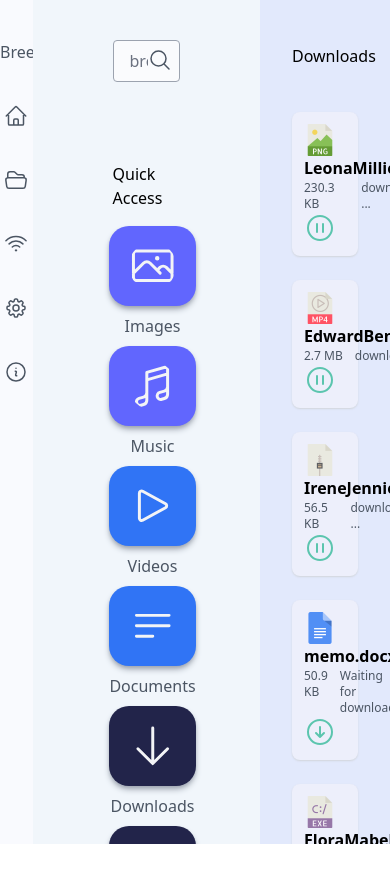
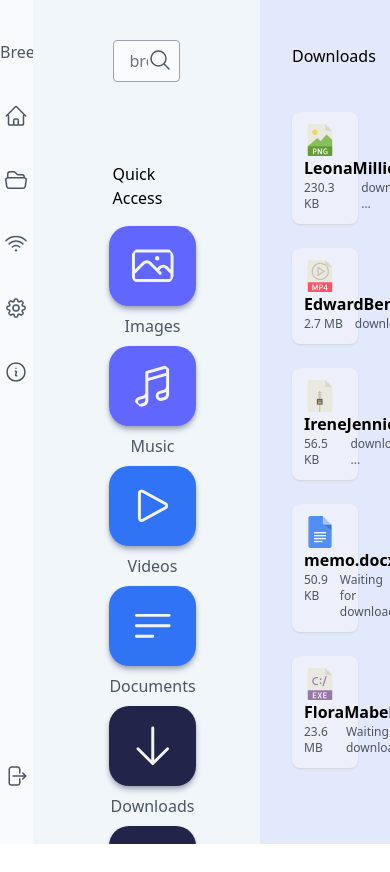
Before and after one commit to hurovroman/tauri_filesync, a Next.js app: page / in a window 390 px wide. After the commit the page ends 844 px from the top, so only its background shows below. Built offline with nearby package versions, Linux system fonts and the light colour scheme.

Commit message:
fixed error from the ui

```diff
--- a/src-tauri/tauri.conf.json
+++ b/src-tauri/tauri.conf.json
@@ -8,7 +8,7 @@
   },
   "package": {
     "productName": "breeze",
-    "version": "0.4.0"
+    "version": "0.4.2"
   },
   "tauri": {
     "allowlist": {
--- a/src/components/FileCard.tsx
+++ b/src/components/FileCard.tsx
@@ -39,22 +39,24 @@ export default function FileCard({ fileName, fileSize, fileType, downloadInProgr
                     height={144} // Desired size with correct aspect ratio
                     width={144} // Desired size with correct aspect ratio
                     alt="file card icon"
-                    className='w-[32px] dark:brightness-75'// automatic height calculation
+                    className='w-[32px] dark:brightness-75 col-span-1 '// automatic height calculation
                 />
                 {/**flex two of three - holding the file description or download progess */}
-                <div className='flex flex-col'>
-                    <h5 className='font-semibold dark:text-gray-500'>{fileName}</h5>
+                <div className='flex flex-col text-ellipsis'>
+                    <h5 className='font-semibold dark:text-gray-500 overflow-clip text-ellipsis'>{fileName}</h5>
                     <div className='flex gap-3 mt[1.5px] text-gray-600  text-xs height={30} // Desired size with correct aspect ratio
                 width={30} '>
                         <span>{__fileSize__}</span> <span>{__downloadStatus__}</span>
                     </div>
                 </div>
                 {/**flex three of three holding the file  download progress of waiting icon */}
-                {
-                    downloadInProgress == true ?
-                        <PauseCircleIcon className='w-8 h-8 text-sf_green-500 dark:text-shilo-900' /> :
-                        <ArrowDownCircleIcon className='w-8 h-8 text-sf_green-500 dark:text-sf_green-900' />
-                }
+                <div className="hidden lg:block">
+                    {
+                        downloadInProgress == true ?
+                            <PauseCircleIcon className='w-8 h-8 text-sf_green-500 dark:text-shilo-900' /> :
+                            <ArrowDownCircleIcon className='w-8 h-8 text-sf_green-500 dark:text-sf_green-900' />
+                    }
+                </div>
             </div>
         </>
     )
--- a/src/components/MusicFile.tsx
+++ b/src/components/MusicFile.tsx
@@ -14,7 +14,7 @@ export default function MusicFile({ fileName, fileFormat, fileSize, filePath }:
     const __fileSize__ = computeFileSize(fileSize);
 
     return (
-        <div className='flex flex-col w-fit items-center justify-between bg-shilo-200 dark:bg-mirage-x-600 hover:brightness-75 cursor-pointer rounded-lg p-4 my-4'>
+        <div className='flex flex-col flex-wrap w-fit items-center justify-between bg-shilo-200 dark:bg-mirage-x-600 hover:brightness-75 cursor-pointer rounded-lg p-4 my-4'>
             <div>
                 {
                     <Image
@@ -22,12 +22,12 @@ export default function MusicFile({ fileName, fileFormat, fileSize, filePath }:
                         height={144} // Desired size with correct aspect ratio
                         width={144} // Desired size with correct aspect ratio
                         alt="file card icon"
-                        className='w-[32px] dark:brightness-75'// automatic height calculation
+                        className='w-[32px] dark:brightness-75 '// automatic height calculation
                     />
                 }
             </div>
-            <div className='flex flex-col justify-between'>
-                <h5 className='font-semibold dark:text-gray-500 hidden w-1/3'>{fileName}</h5>
+            <div className='flex flex-col justify-between mt-3'>
+                <h5 className='font-semibold dark:text-gray-500 small overflow-clip text-ellipsis w-[10px] hidden'>{fileName}</h5>
                 <div className='flex gap-3 mt[1.5px] text-gray-600  text-xs height={30} // Desired size with correct aspect ratio
                 width={30} '>
                     <span>{__fileSize__}</span> <span>
--- a/src/styles/globals.css
+++ b/src/styles/globals.css
@@ -2,13 +2,13 @@
 @tailwind components;
 @tailwind utilities;
 
-/*  */
-/* #layout > *{ */
-    /* min-height: 100vh; */
-    /* overflow-y: scroll!important; */
-/* } */
-/*  */
-/* #app__navigation{ */
-    /* height: 90vh!important; */
-    /* position: fixed; */
-/* } */
+
+#layout > aside , #layout > main{
+    min-height: 100vh;
+    overflow-y: scroll!important;
+}
+
+#app__navigation{
+    height: 90vh!important;
+    position: fixed;
+}
```
